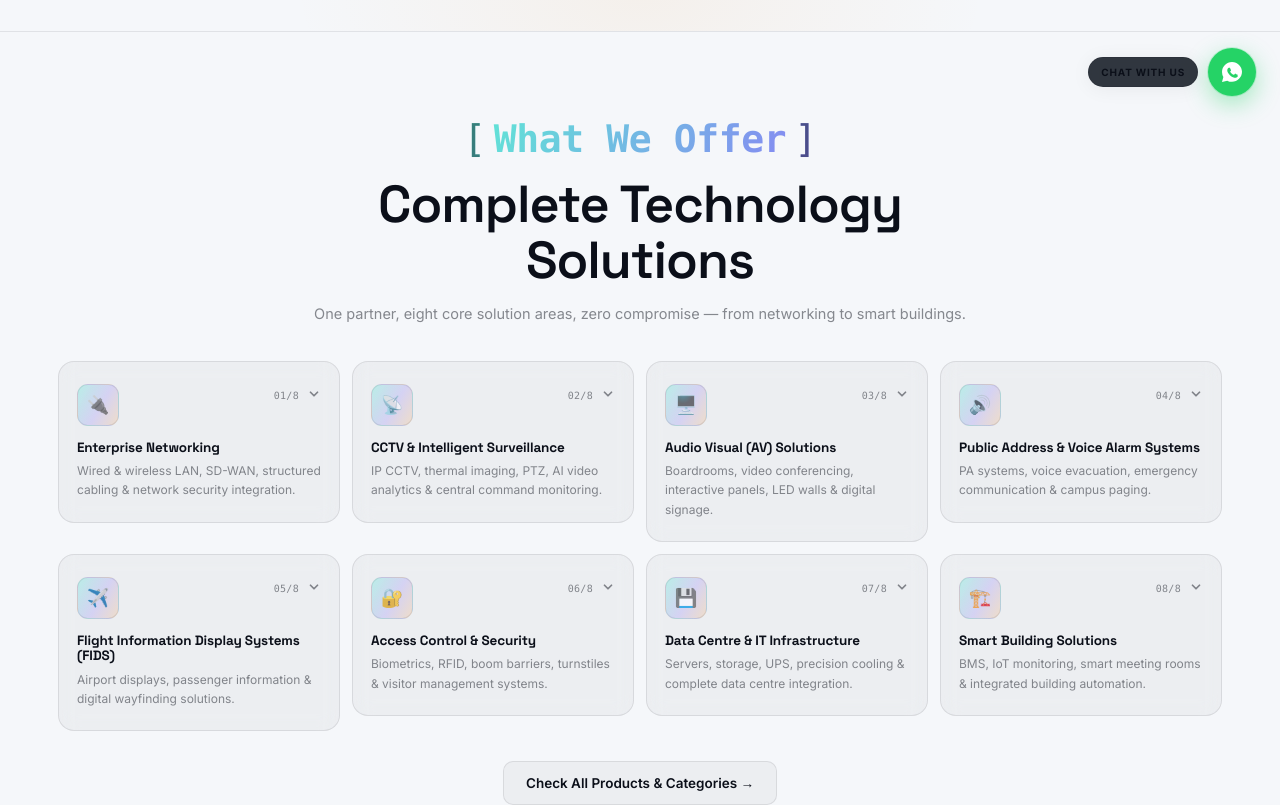
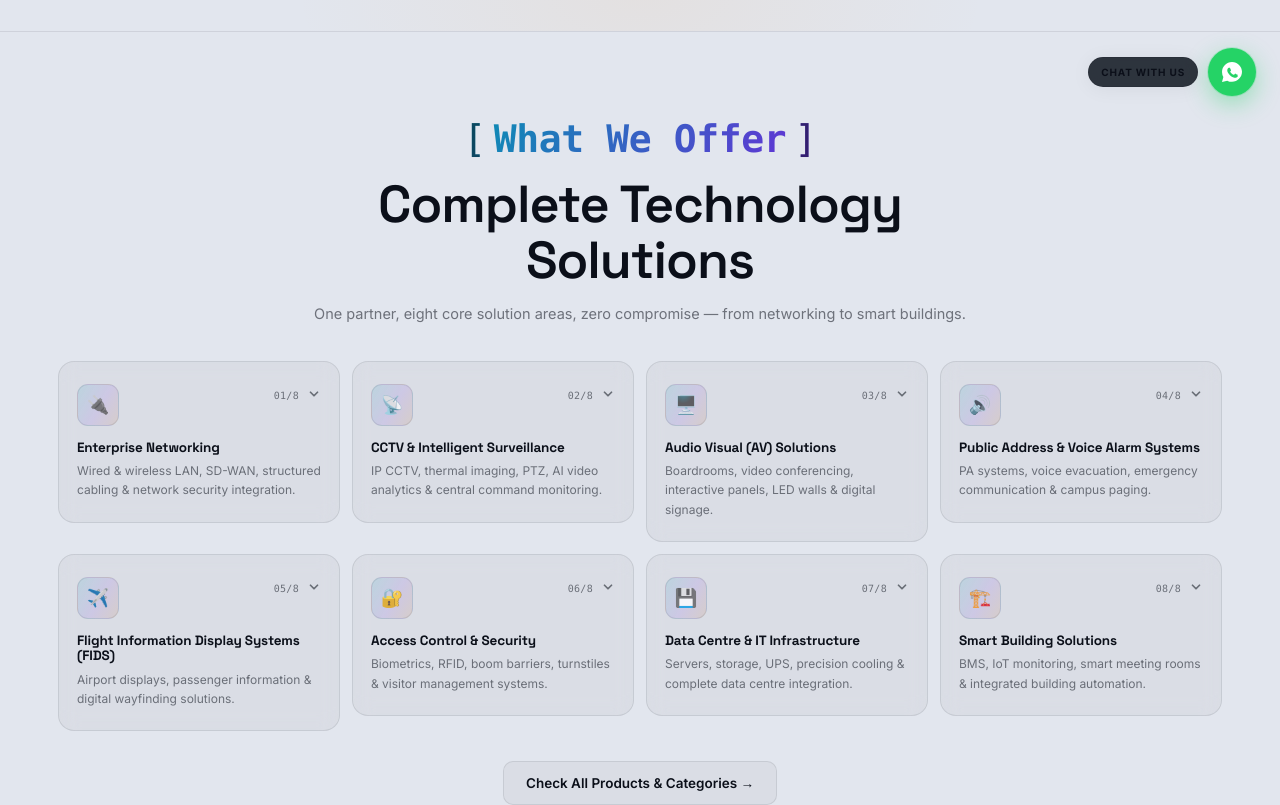
Before and after one commit to Bibhu500/vcnpl, a Next.js app: page / in a window 1280 px wide. Shown: the part 680-1485 px from the top of the page. Built offline with nearby package versions, Linux system fonts and the light colour scheme.

Commit message:
light theme

```diff
--- a/app/page.js
+++ b/app/page.js
@@ -199,6 +199,8 @@ export default function VCNPLPage() {
   const [activeIndustry, setActiveIndustry] = useState(0);
   const [activeTier, setActiveTier] = useState(1);
   const [expandedSolution, setExpandedSolution] = useState(null);
+  const [modalOpen, setModalOpen] = useState(false);
+  const [formSubmitted, setFormSubmitted] = useState(false);
   const { scrollYProgress } = useScroll();
   const heroParallax = useTransform(scrollYProgress, [0, 0.15], [0, -60]);
 
@@ -314,7 +316,7 @@ export default function VCNPLPage() {
                   Explore Solutions
                   <svg width="14" height="14" viewBox="0 0 16 16" fill="none" stroke="currentColor" strokeWidth="2" strokeLinecap="round"><path d="M3 8h10M9 4l4 4-4 4" /></svg>
                 </a>
-                <a href="#contact" className="btn-ghost btn-lg" onClick={(e) => { e.preventDefault(); goto('contact'); }}>Request Consultation</a>
+                <a href="#contact" className="btn-ghost btn-lg" onClick={(e) => { e.preventDefault(); setModalOpen(true); }}>Request Consultation</a>
               </motion.div>
 
               <motion.div className="hero-stats" initial="hidden" animate="show" variants={stagger} transition={{ delayChildren: 0.4 }}>
@@ -630,7 +632,7 @@ export default function VCNPLPage() {
             <h2>Let&apos;s Build Your Ideal Solution</h2>
             <p>Share your requirements and we&apos;ll craft a precise technical specification with the right products and partners.</p>
             <div className="cta-btns">
-              <a href="mailto:sales@vcnpl.net" className="btn-signal btn-lg">✉️ Request Free Consultation</a>
+              <a href="#contact" className="btn-signal btn-lg" onClick={(e) => { e.preventDefault(); setModalOpen(true); }}>✉️ Request Free Consultation</a>
               <a href="tel:+919876596016" className="btn-ghost btn-lg light">📞 +91 98765 96016</a>
             </div>
           </Reveal>
@@ -702,6 +704,104 @@ export default function VCNPLPage() {
         </div>
       </a>
 
+      {/* ── ENQUIRY MODAL DIALOG ── */}
+      <AnimatePresence>
+        {modalOpen && (
+          <motion.div
+            className="modal-overlay"
+            initial={{ opacity: 0 }}
+            animate={{ opacity: 1 }}
+            exit={{ opacity: 0 }}
+            onClick={() => { setModalOpen(false); setFormSubmitted(false); }}
+          >
+            <motion.div
+              className="modal-card brk"
+              initial={{ scale: 0.9, y: 20 }}
+              animate={{ scale: 1, y: 0 }}
+              exit={{ scale: 0.9, y: 20 }}
+              transition={{ type: 'spring', damping: 25, stiffness: 350 }}
+              onClick={(e) => e.stopPropagation()}
+            >
+              <button className="modal-close" onClick={() => { setModalOpen(false); setFormSubmitted(false); }} aria-label="Close modal">
+                <svg width="18" height="18" viewBox="0 0 24 24" fill="none" stroke="currentColor" strokeWidth="2.5" strokeLinecap="round" strokeLinejoin="round">
+                  <line x1="18" y1="6" x2="6" y2="18"></line>
+                  <line x1="6" y1="6" x2="18" y2="18"></line>
+                </svg>
+              </button>
+
+              {!formSubmitted ? (
+                <form
+                  onSubmit={(e) => {
+                    e.preventDefault();
+                    setFormSubmitted(true);
+                  }}
+                  className="enquiry-form"
+                >
+                  <div className="form-head">
+                    <span className="mono-chip">Enquiry Form</span>
+                    <h3>Request Consultation</h3>
+                    <p>Provide your details below and our solution specialists will reach out to you.</p>
+                  </div>
+
+                  <div className="form-grid">
+                    <div className="form-group">
+                      <label htmlFor="eq-name">Full Name *</label>
+                      <input type="text" id="eq-name" required placeholder="John Doe" />
+                    </div>
+                    <div className="form-group">
+                      <label htmlFor="eq-email">Business Email *</label>
+                      <input type="email" id="eq-email" required placeholder="john@company.com" />
+                    </div>
+                    <div className="form-group">
+                      <label htmlFor="eq-phone">Phone Number *</label>
+                      <input type="tel" id="eq-phone" required placeholder="+91 XXXXX XXXXX" />
+                    </div>
+                    <div className="form-group">
+                      <label htmlFor="eq-company">Company / Organization</label>
+                      <input type="text" id="eq-company" placeholder="Visual Connect Networks" />
+                    </div>
+                    <div className="form-group full-width">
+                      <label htmlFor="eq-solution">Solutions Required *</label>
+                      <select id="eq-solution" required defaultValue="">
+                        <option value="" disabled>Select a core solution...</option>
+                        {SOLUTIONS.map(s => <option key={s.title} value={s.title}>{s.title}</option>)}
+                        <option value="Other">Other / Infrastructure Sourcing</option>
+                      </select>
+                    </div>
+                    <div className="form-group full-width">
+                      <label htmlFor="eq-msg">Brief Project Scope / Message *</label>
+                      <textarea id="eq-msg" required rows="3" placeholder="Tell us about your requirements..."></textarea>
+                    </div>
+                  </div>
+
+                  <button type="submit" className="btn-signal btn-lg full-width" style={{ marginTop: '16px', justifyContent: 'center' }}>
+                    Submit Enquiry
+                  </button>
+                </form>
+              ) : (
+                <motion.div
+                  className="form-success"
+                  initial={{ opacity: 0, scale: 0.95 }}
+                  animate={{ opacity: 1, scale: 1 }}
+                  transition={{ duration: 0.3 }}
+                >
+                  <div className="success-icon">
+                    <svg width="48" height="48" viewBox="0 0 24 24" fill="none" stroke="currentColor" strokeWidth="2.5" strokeLinecap="round" strokeLinejoin="round">
+                      <polyline points="20 6 9 17 4 12"></polyline>
+                    </svg>
+                  </div>
+                  <h3>Thank You!</h3>
+                  <p>Your enquiry has been successfully submitted. Our solution design team will contact you within 24 hours.</p>
+                  <button onClick={() => { setModalOpen(false); setFormSubmitted(false); }} className="btn-ghost btn-lg" style={{ marginTop: '12px' }}>
+                    Close Window
+                  </button>
+                </motion.div>
+              )}
+            </motion.div>
+          </motion.div>
+        )}
+      </AnimatePresence>
+
       <style>{CSS}</style>
     </div>
   );
@@ -711,14 +811,14 @@ export default function VCNPLPage() {
 const CSS = `
 .vcn{
   /* ── ONE THEME, USED THROUGHOUT — light space base + cyan→violet→amber signal gradient ── */
-  --void:#F5F7FA; --void-soft:#FFFFFF; --void-alt:#E8ECF2;
+  --void:#E2E6EE; --void-soft:#FFFFFF; --void-alt:#D0D6E2;
   --panel:rgba(11,15,25,.035); --panel-hover:rgba(11,15,25,.065);
   --line:rgba(11,15,25,.09); --line-bright:rgba(11,15,25,.18);
-  --cyan:#5EEAD4; --violet:#8B7CF6; --amber:#F0A857;
+  --cyan:#0891B2; --violet:#6D28D9; --amber:#B45309;
   --grad-signal:linear-gradient(120deg,var(--cyan),var(--violet) 55%,var(--amber));
-  --grad-signal-soft:linear-gradient(120deg,rgba(94,234,212,.35),rgba(139,124,246,.25) 55%,rgba(240,168,87,.25));
-  --grad-cta:radial-gradient(ellipse 70% 60% at 50% 0%,rgba(139,124,246,.12),transparent 65%),linear-gradient(180deg,#F5F7FA,#E8ECF2);
-  --text-hi:#0B0F19; --text-mid:rgba(11,15,25,.72); --text-dim:rgba(11,15,25,.48);
+  --grad-signal-soft:linear-gradient(120deg,rgba(8,145,178,.14),rgba(109,40,217,.12) 55%,rgba(180,83,9,.12));
+  --grad-cta:radial-gradient(ellipse 70% 60% at 50% 0%,rgba(109,40,217,.12),transparent 65%),linear-gradient(180deg,#E2E6EE,#D0D6E2);
+  --text-hi:#0B0F19; --text-mid:rgba(11,15,25,.8); --text-dim:rgba(11,15,25,.54);
   --radius-sm:8px; --radius:16px; --radius-lg:24px; --radius-pill:999px;
   --shadow-sm:0 2px 20px rgba(0,0,0,.06); --shadow-md:0 18px 46px rgba(0,0,0,.08);
   --shadow-lg:0 30px 70px rgba(0,0,0,.1); --shadow-glow:0 0 0 1px rgba(139,124,246,.12),0 18px 46px rgba(139,124,246,.05);
@@ -808,8 +908,8 @@ const CSS = `
 .vcn .btn-lg{font-size:13.5px;padding:13px 22px;border-radius:10px}
 .vcn .btn-ghost{background:var(--panel);color:var(--text-hi);font-weight:600;border:1.5px solid var(--line);text-decoration:none;cursor:pointer;display:inline-flex;align-items:center;gap:7px;transition:all .25s var(--ease);backdrop-filter:blur(10px)}
 .vcn .btn-ghost:hover{border-color:var(--cyan);color:var(--cyan);transform:translateY(-2px);box-shadow:0 8px 20px rgba(94,234,212,.15)}
-.vcn .btn-ghost.light{background:transparent;color:#fff;border-color:rgba(255,255,255,.22)}
-.vcn .btn-ghost.light:hover{background:rgba(255,255,255,.06);border-color:var(--cyan)}
+.vcn .btn-ghost.light{background:transparent;color:var(--text-hi);border-color:var(--line)}
+.vcn .btn-ghost.light:hover{background:var(--panel-hover);border-color:var(--cyan)}
 .vcn .hero-stats{display:flex;gap:0;flex-wrap:wrap;padding-top:22px;border-top:1px solid var(--line)}
 .vcn .hero-stat{padding:0 20px 0 0;margin-right:20px;border-right:1px solid var(--line)}
 .vcn .hero-stat:last-child{border-right:none}
@@ -1146,4 +1246,135 @@ const CSS = `
     padding: 5px 10px;
   }
 }
+
+/* MODAL & FORM STYLE */
+.vcn .modal-overlay {
+  position: fixed;
+  inset: 0;
+  background: rgba(11, 15, 25, 0.4);
+  backdrop-filter: blur(8px);
+  z-index: 1000;
+  display: flex;
+  align-items: center;
+  justify-content: center;
+  padding: 16px;
+}
+.vcn .modal-card {
+  width: 100%;
+  max-width: 580px;
+  background: var(--void-soft);
+  border: 1px solid var(--line-bright);
+  border-radius: var(--radius-lg);
+  padding: 34px 28px;
+  position: relative;
+  box-shadow: var(--shadow-lg);
+}
+.vcn .modal-close {
+  position: absolute;
+  top: 18px;
+  right: 18px;
+  background: transparent;
+  border: none;
+  color: var(--text-dim);
+  cursor: pointer;
+  padding: 6px;
+  border-radius: 50%;
+  display: flex;
+  align-items: center;
+  justify-content: center;
+  transition: all 0.2s var(--ease);
+}
+.vcn .modal-close:hover {
+  background: var(--panel-hover);
+  color: var(--text-hi);
+}
+.vcn .enquiry-form .form-head {
+  margin-bottom: 24px;
+  text-align: center;
+}
+.vcn .enquiry-form .form-head h3 {
+  font-size: 22px;
+  font-weight: 700;
+  margin-top: 8px;
+  color: var(--text-hi);
+}
+.vcn .enquiry-form .form-head p {
+  font-size: 12px;
+  color: var(--text-dim);
+  margin-top: 6px;
+  line-height: 1.5;
+}
+.vcn .form-grid {
+  display: grid;
+  grid-template-columns: 1fr;
+  gap: 14px;
+}
+@media (min-width: 480px) {
+  .vcn .form-grid {
+    grid-template-columns: 1fr 1fr;
+  }
+  .vcn .form-group.full-width {
+    grid-column: span 2;
+  }
+}
+.vcn .form-group {
+  display: flex;
+  flex-direction: column;
+  gap: 6px;
+}
+.vcn .form-group label {
+  font-size: 11.5px;
+  font-weight: 600;
+  color: var(--text-mid);
+}
+.vcn .form-group input,
+.vcn .form-group select,
+.vcn .form-group textarea {
+  background: var(--void);
+  border: 1px solid var(--line);
+  border-radius: var(--radius-sm);
+  padding: 10px 12px;
+  font-size: 12.5px;
+  color: var(--text-hi);
+  font-family: inherit;
+  transition: all 0.2s var(--ease);
+}
+.vcn .form-group input:focus,
+.vcn .form-group select:focus,
+.vcn .form-group textarea:focus {
+  outline: none;
+  border-color: var(--cyan);
+  background: var(--void-soft);
+  box-shadow: 0 0 0 2px rgba(8, 145, 178, 0.15);
+}
+.vcn .form-success {
+  text-align: center;
+  padding: 30px 10px;
+  display: flex;
+  flex-direction: column;
+  align-items: center;
+  gap: 14px;
+}
+.vcn .success-icon {
+  width: 64px;
+  height: 64px;
+  border-radius: 50%;
+  background: rgba(37, 211, 102, 0.1);
+  color: #25d366;
+  display: flex;
+  align-items: center;
+  justify-content: center;
+  margin-bottom: 8px;
+}
+.vcn .form-success h3 {
+  font-size: 24px;
+  font-weight: 700;
+  color: var(--text-hi);
+}
+.vcn .form-success p {
+  font-size: 13.5px;
+  color: var(--text-mid);
+  line-height: 1.6;
+  max-width: 320px;
+}
 `;
```
